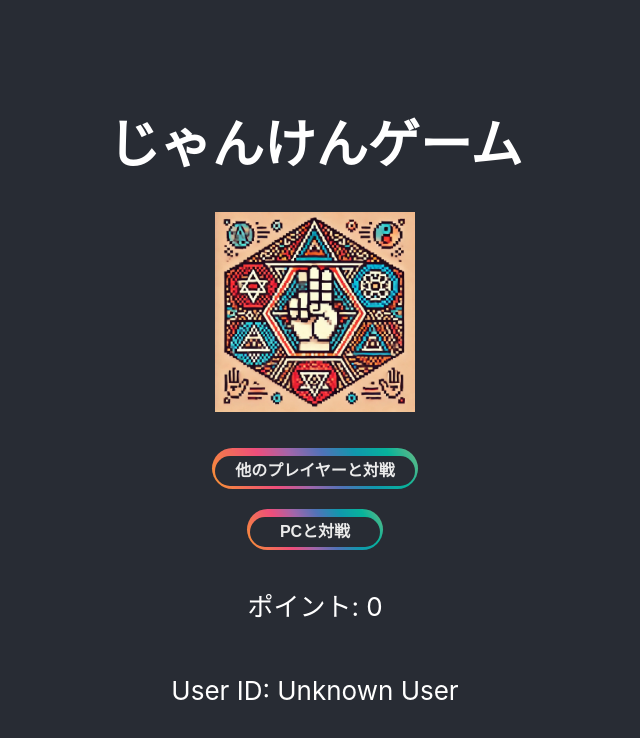
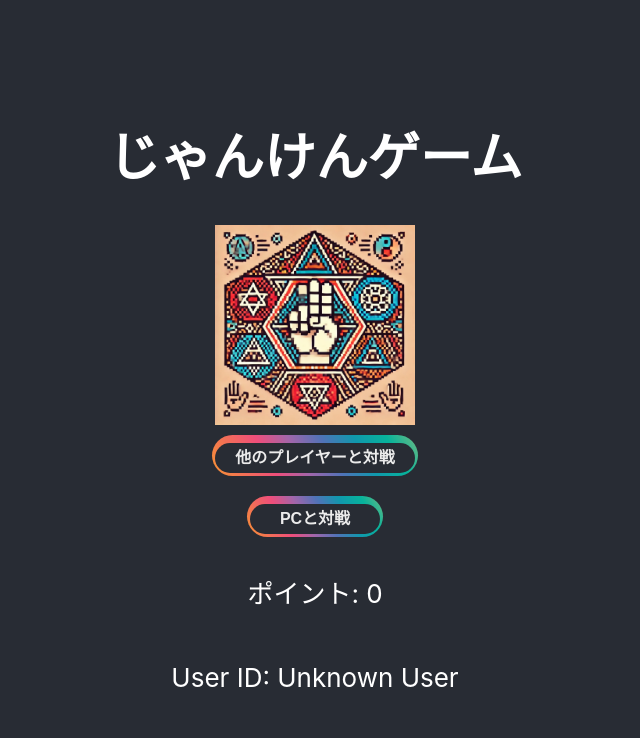
Before and after one commit to miki710/janken-game, a React (Create React App) app: page / in a window 1280 px wide. Shown: the top 738 px of the page, without its empty margins (325-965 px from the left). Built offline with nearby package versions, Linux system fonts and the light colour scheme; no server answers.

Commit message:
cssを画像の幅に合わせて調整

```diff
--- a/src/App.css
+++ b/src/App.css
@@ -224,11 +224,13 @@
   display:inline-block;
   position:relative;
   overflow:hidden;
+  width: 200px; /* 親要素の幅を画像の幅に合わせる */
+  height: 200px; /* 親要素の高さを画像の高さに合わせる */
   }
 
   .reflection:after {
     content: "";
-    height: 180px; /* 画像の高さからマージン分を引く */
+    height: 200px;
     width: 30px;
     position: absolute;
     top: 0;
```
